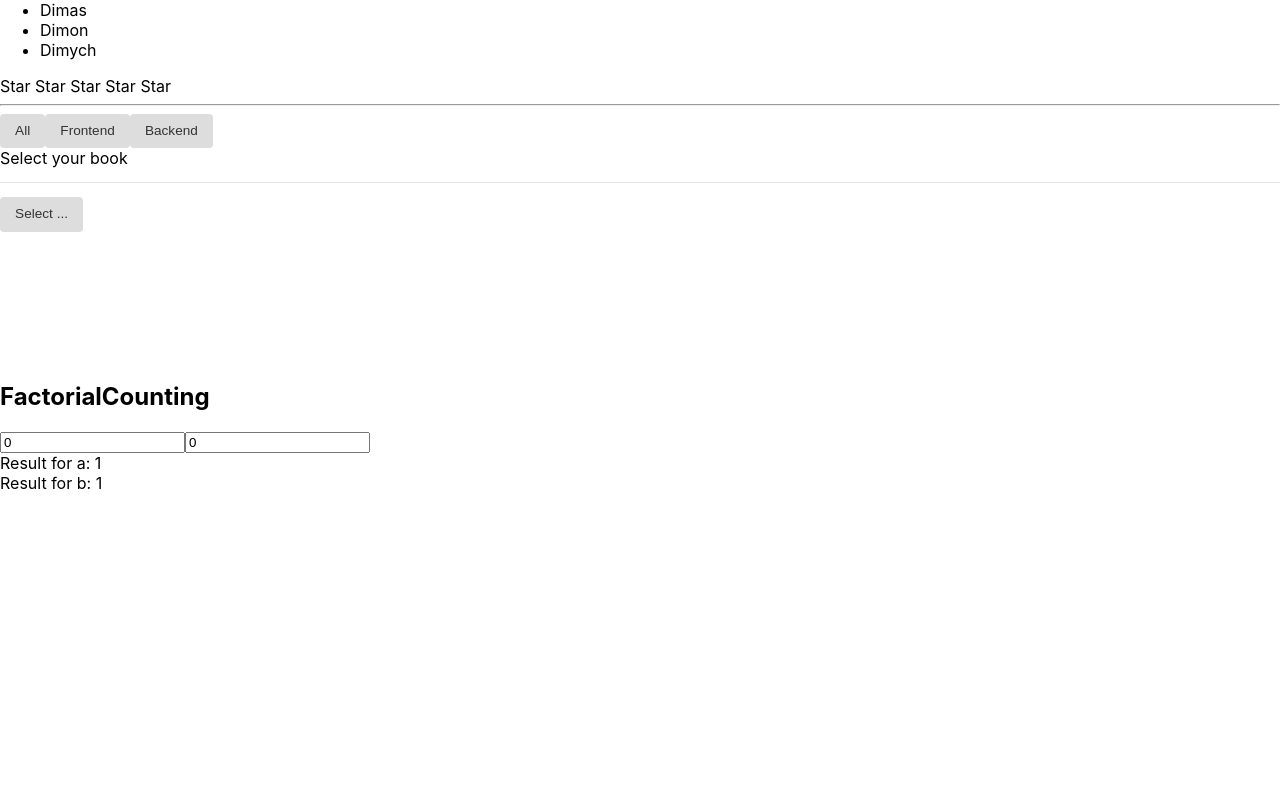
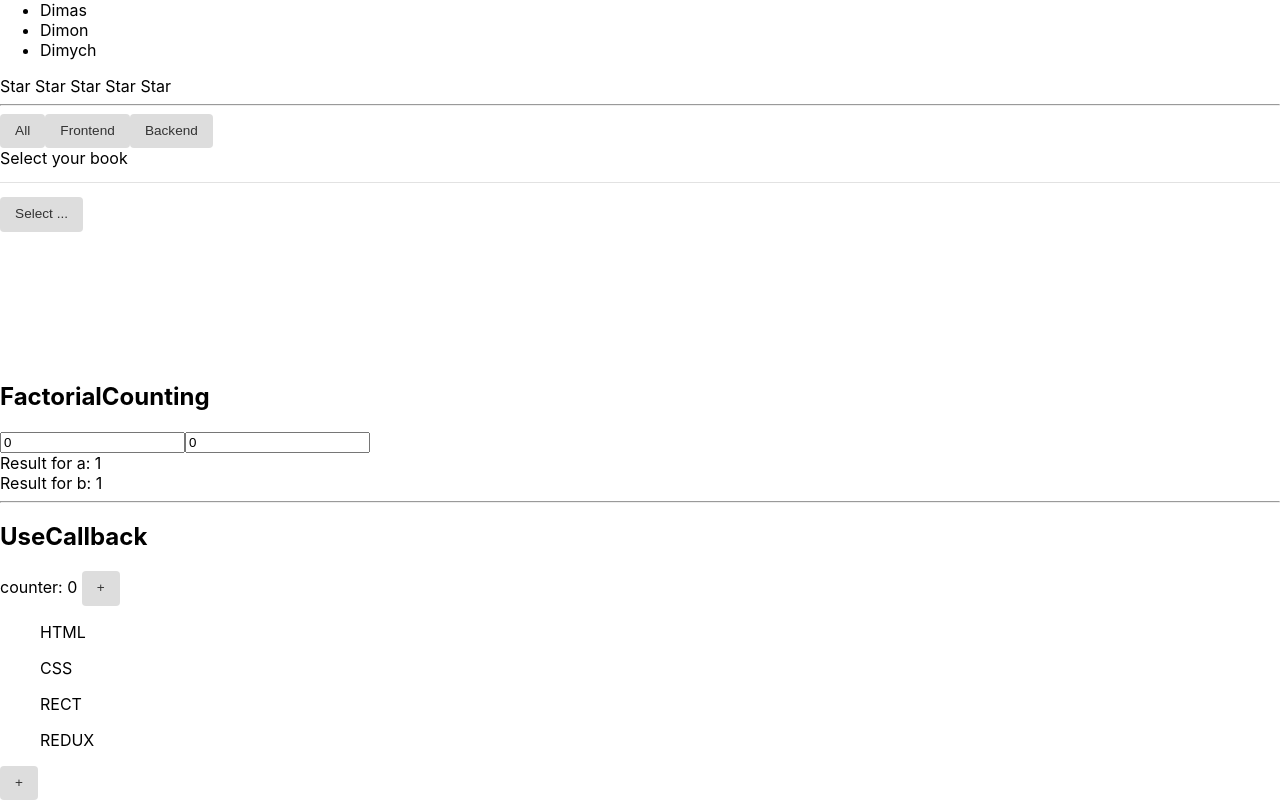
Before and after one commit to AndrewChernoff/React_Kabzda, a React (Create React App) app: page / in a window 1280 px wide. Shown: the part 406-1206 px from the top of the page. Before the commit the page ends 899 px from the top, so only its background shows below. Built offline with nearby package versions, Linux system fonts and the light colour scheme.

Commit message:
useCallback

```diff
--- a/src/App.tsx
+++ b/src/App.tsx
@@ -4,6 +4,7 @@ import FactorialCounting from "./components/FactorialCounting";
 import OnOff from "./components/OnOff";
 import Select from "./components/Select/Select";
 import UncontrolledRating from "./components/UncontrolledRating";
+import UseCallBack from "./components/UseCallBack";
 import UserList from "./components/Users";
 import Users from "./components/Users";
 
@@ -47,6 +48,9 @@ console.log('counter')
       <Select />
 
       <FactorialCounting />
+
+      <hr/>
+   <UseCallBack />
     </div>
   </>
   );
--- /dev/null
+++ b/src/components/UseCallBack.tsx
@@ -0,0 +1,34 @@
+import { memo, useCallback, useState } from "react"
+
+const UseCallBack = () => {
+
+    const [books, setBooks]  = useState<string[]>(['HTML', 'CSS', 'RECT', 'REDUX'])
+    const [counter, setCounter] = useState<number>(0)
+
+    //const onAddBook = () => setBooks([...books, 'Angular'])
+
+    const onAddBook = useCallback(() => {
+        setBooks([...books, 'Angular'])
+    },[books])
+
+    return <div>
+        <h2>UseCallback</h2>
+        <p>counter: {counter} <button onClick={()=>setCounter(counter+1)}>+</button></p>
+    <Books books={books} onAddBook={onAddBook}/>
+    </div>
+}
+
+type BooksType = {
+    books: string[]
+    onAddBook: () => void
+}
+
+const Books = memo(({books, onAddBook}: BooksType) => {
+    console.log('Books')
+    return <div>
+        {books.map(b => <ul>{b}</ul>)}
+        <button onClick={onAddBook}>+</button>
+    </div>
+})
+
+export default UseCallBack
```
